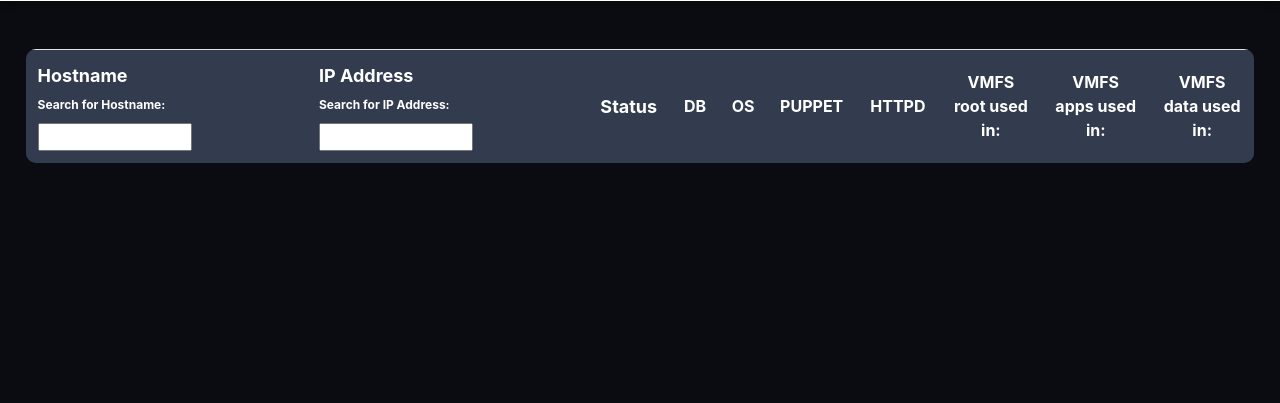
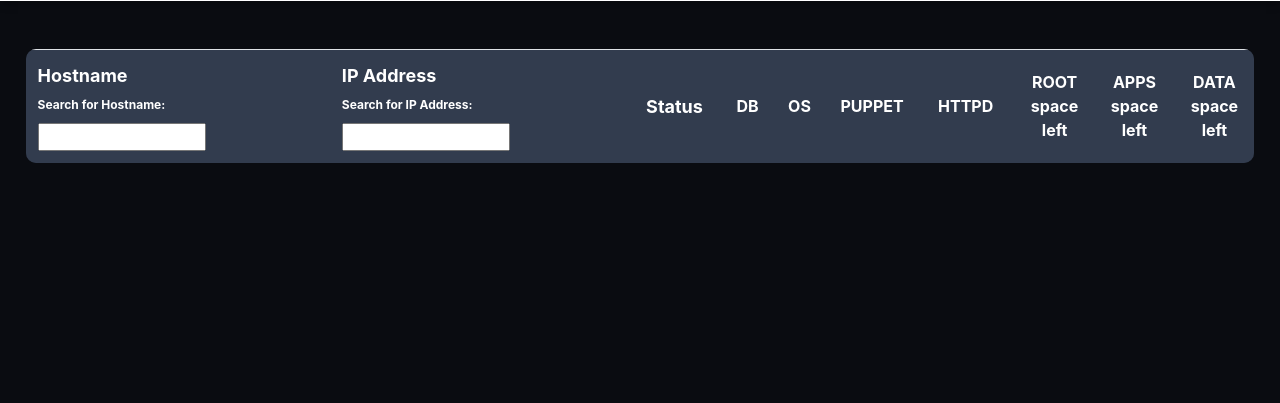
Before and after one commit to UoEMainLibrary/LDDT_Sites_and_Systems_Tracking, a Django app: a page that uses lddt_app/templates/vm/vms_home.html in a window 1280 px wide. Shown: the part 147-550 px from the top of the page. Run offline with Django 3.2, Linux system fonts and the light colour scheme; data that the repository does not hold is empty; parts of the project's set-up code (start-up, migrations or seed data) failed here and were passed over; some web fonts are replaced.

Commit message:
small changes in table

```diff
--- a/lddt_app/templates/vm/vms_home.html
+++ b/lddt_app/templates/vm/vms_home.html
@@ -107,9 +107,9 @@
             <th scope="col" style="font-size: 16px; vertical-align: middle;">OS</th>
             <th scope="col" style="font-size: 16px; vertical-align: middle;">PUPPET</th>
             <th scope="col" style="font-size: 16px; vertical-align: middle;">HTTPD</th>
-            <th scope="col" style="font-size: 16px; vertical-align: middle; text-align: center;">VMFS<br>root used<br>in:</th>
-            <th scope="col" style="font-size: 16px; vertical-align: middle; text-align: center;">VMFS<br>apps used<br>in:</th>
-            <th scope="col" style="font-size: 16px; vertical-align: middle; text-align: center;">VMFS<br>data used <br>in:</th>
+            <th scope="col" style="font-size: 16px; vertical-align: middle; text-align: center;">ROOT<br>space<br>left<br></th>
+            <th scope="col" style="font-size: 16px; vertical-align: middle; text-align: center;">APPS<br>space<br>left<br></th>
+            <th scope="col" style="font-size: 16px; vertical-align: middle; text-align: center;">DATA<br>space<br>left<br></th>
     </tr>
 
     {% for vm in vms %}
```
